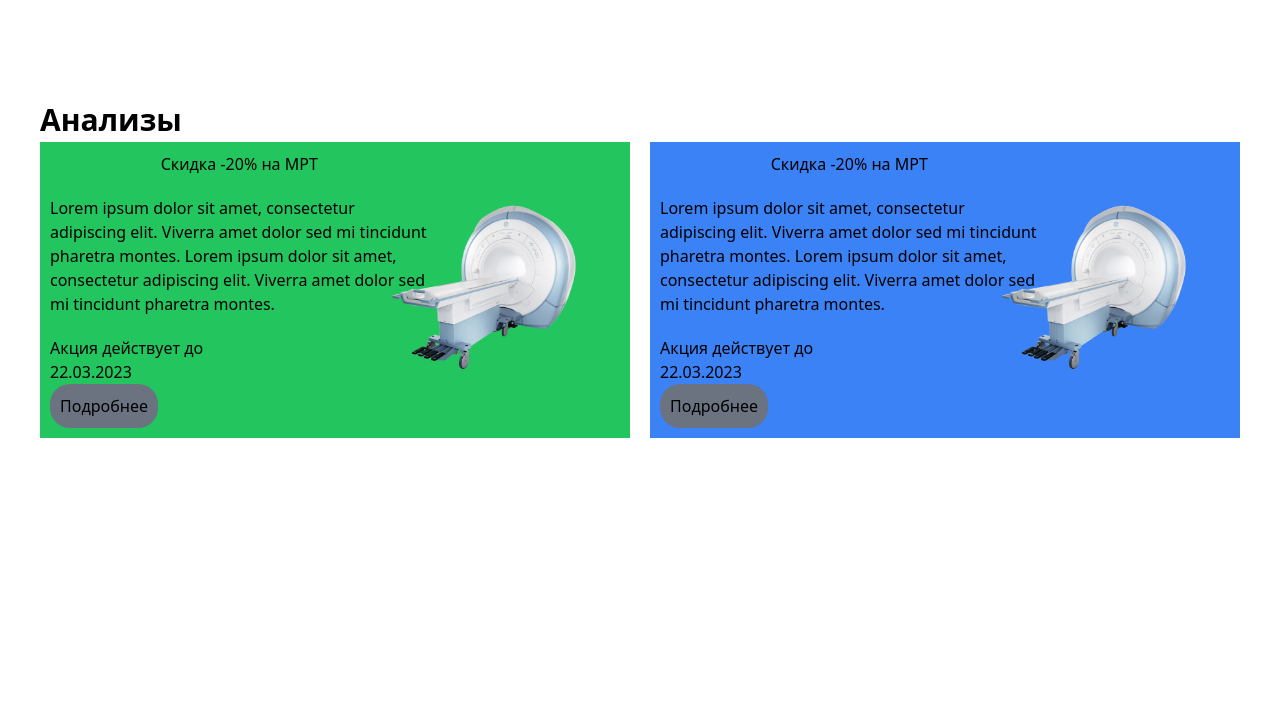
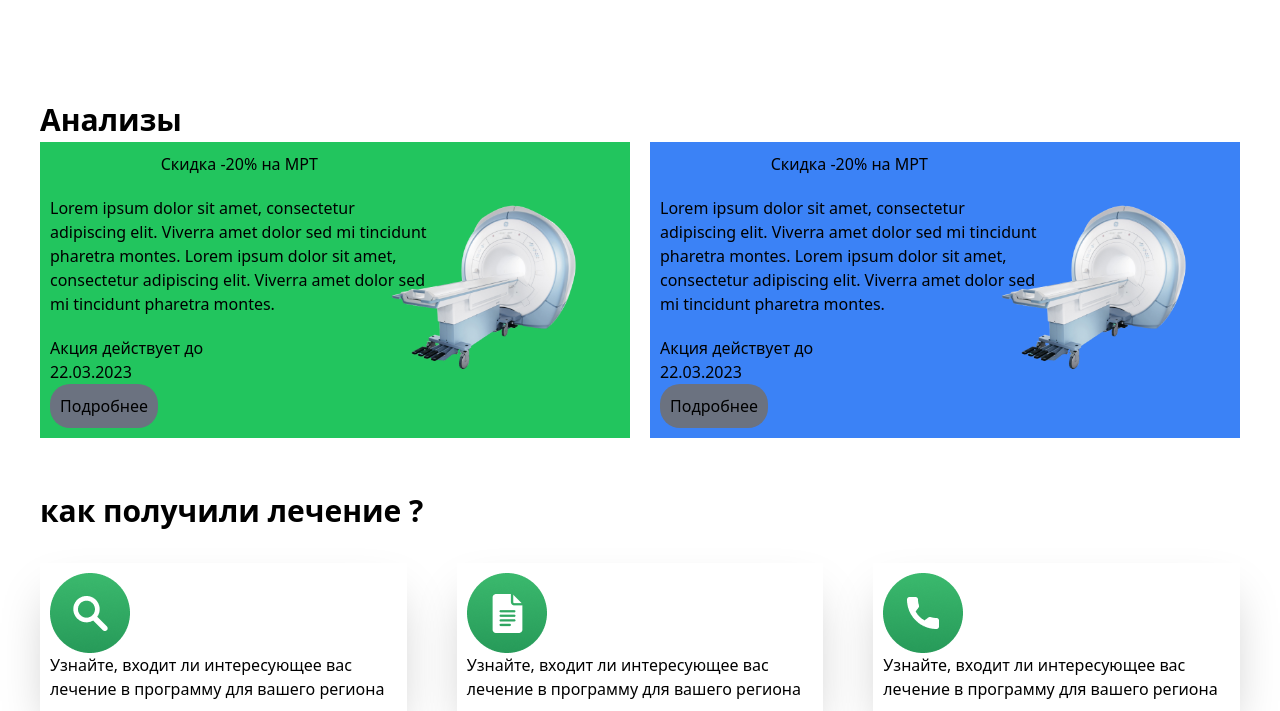
Before and after one commit to UmarovSino/repo, a website: page src/index.html in a window 1280 px wide. Shown: the part 149-860 px from the top of the page. Before the commit the page ends 800 px from the top, so only its background shows below. Drawn offline with Linux system fonts and the light colour scheme.

Commit message:
section 2

```diff
--- a/src/index.html
+++ b/src/index.html
@@ -85,6 +85,21 @@
                 </aside>
             </div>
         </section>
+        <h2  class="font-bold text-[30px] lg:max-w-[1200px] m-auto mt-[50px]">как получили лечение ?</h2>
+        <section class="gap-[50px] lg:flex max-w-[1200px] m-auto mt-[30px]">
+<article class="p-[10px] shadow-2xl">
+    <img src="./Frame 153.png" alt="">
+    <p>Узнайте, входит ли интересующее вас лечение в программу для вашего региона</p>
+</article>
+<article class="p-[10px] shadow-2xl">
+    <img src="./Frame 129.png" alt="">
+    <p>Узнайте, входит ли интересующее вас лечение в программу для вашего региона</p>
+</article>
+<article class="p-[10px] shadow-2xl">
+    <img src="./Group 160.png" alt="">
+    <p>Узнайте, входит ли интересующее вас лечение в программу для вашего региона</p>
+</article>
+        </section>
     </main>
 </body>
 
```
Also changed, not shown: src/output.css.
